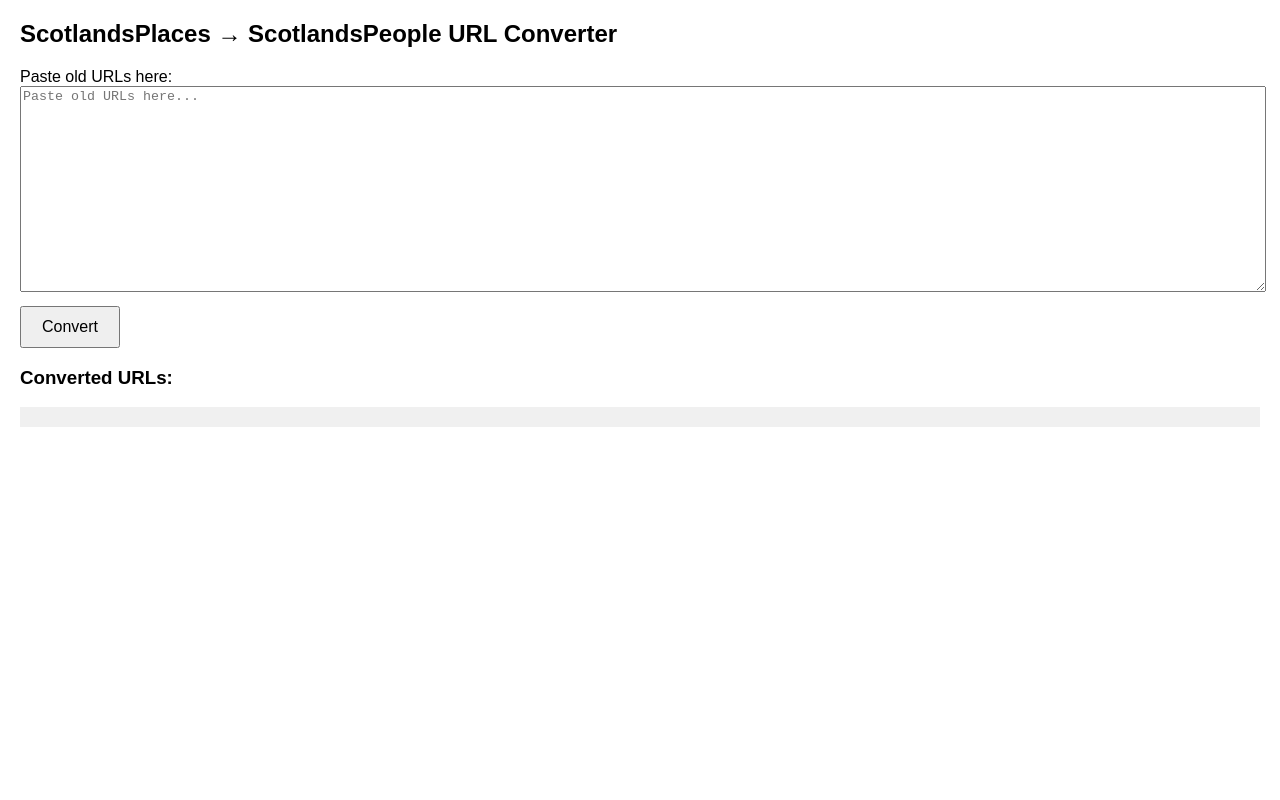
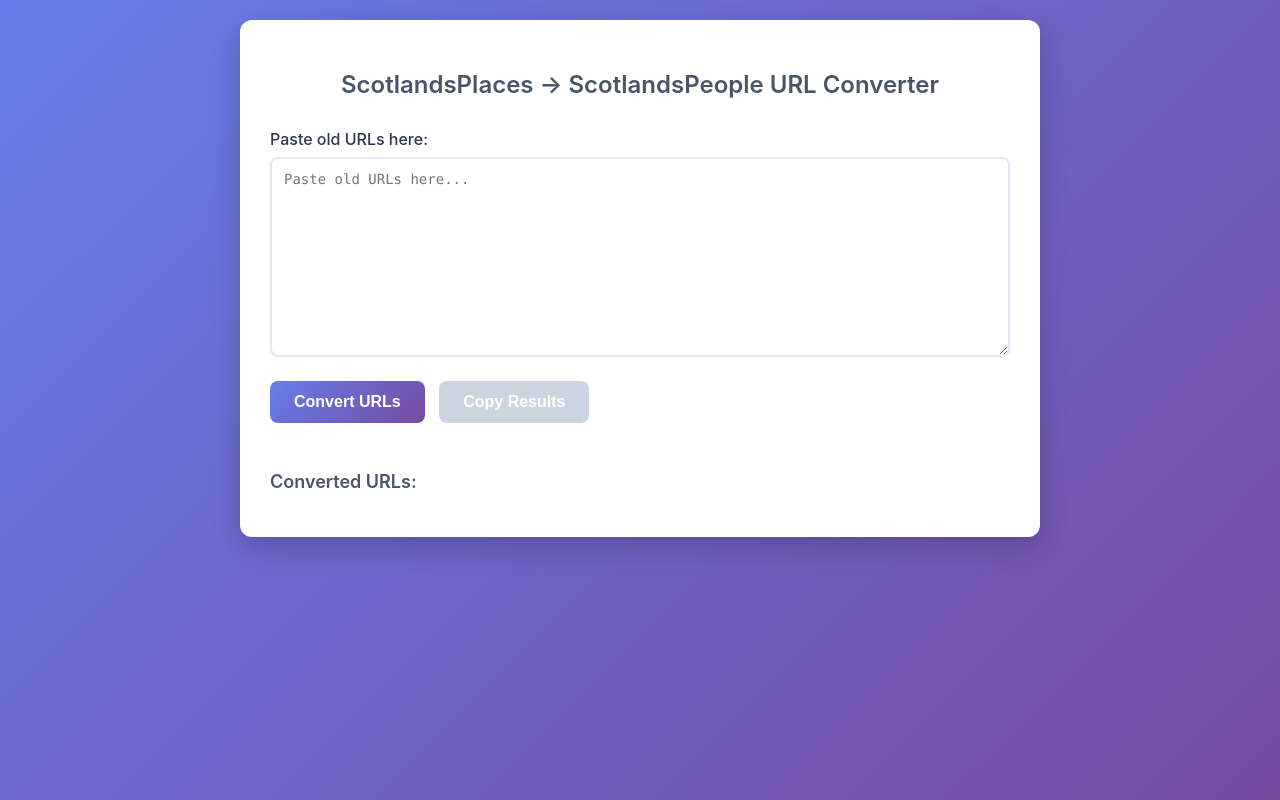
Before and after one commit to dgplacenames/osnb-links, a plain HTML site: page index.html in a window 1280 px wide. Drawn offline with Linux system fonts and the light colour scheme.

Commit message:
Update index.html
Copy button & css

```diff
--- a/index.html
+++ b/index.html
@@ -4,23 +4,148 @@
   <meta charset="UTF-8">
   <title>ScotlandsPlaces URL Converter</title>
   <style>
-    body { font-family: sans-serif; margin: 20px; }
-    textarea { width: 100%; height: 200px; margin-bottom: 10px; }
-    pre { background: #f0f0f0; padding: 10px; white-space: pre-wrap; }
-    button { padding: 10px 20px; font-size: 16px; }
+    * {
+      box-sizing: border-box;
+    }
+
+    body {
+      font-family: -apple-system, BlinkMacSystemFont, 'Segoe UI', Roboto, sans-serif;
+      margin: 0;
+      padding: 20px;
+      background: linear-gradient(135deg, #667eea 0%, #764ba2 100%);
+      min-height: 100vh;
+      color: #333;
+    }
+
+    .container {
+      max-width: 800px;
+      margin: 0 auto;
+      background: white;
+      border-radius: 12px;
+      box-shadow: 0 10px 30px rgba(0,0,0,0.2);
+      padding: 30px;
+    }
+
+    h2 {
+      color: #4a5568;
+      margin-bottom: 30px;
+      font-size: 24px;
+      font-weight: 600;
+      text-align: center;
+    }
+
+    label {
+      display: block;
+      margin-bottom: 8px;
+      font-weight: 500;
+      color: #2d3748;
+    }
+
+    textarea {
+      width: 100%;
+      height: 200px;
+      margin-bottom: 20px;
+      border: 2px solid #e2e8f0;
+      border-radius: 8px;
+      padding: 12px;
+      font-family: 'Monaco', 'Menlo', monospace;
+      font-size: 14px;
+      resize: vertical;
+      transition: border-color 0.3s ease, box-shadow 0.3s ease;
+    }
+
+    textarea:focus {
+      outline: none;
+      border-color: #667eea;
+      box-shadow: 0 0 0 3px rgba(102, 126, 234, 0.1);
+    }
+
+    button {
+      padding: 12px 24px;
+      font-size: 16px;
+      font-weight: 600;
+      background: linear-gradient(135deg, #667eea 0%, #764ba2 100%);
+      color: white;
+      border: none;
+      border-radius: 8px;
+      cursor: pointer;
+      transition: transform 0.2s ease, box-shadow 0.2s ease;
+      margin-bottom: 30px;
+      margin-right: 10px;
+    }
+
+    .copy-btn {
+      background: linear-gradient(135deg, #48bb78 0%, #38a169 100%);
+    }
+
+    .copy-btn:hover {
+      box-shadow: 0 5px 15px rgba(72, 187, 120, 0.4);
+    }
+
+    .copy-btn:disabled {
+      background: #cbd5e0;
+      cursor: not-allowed;
+      transform: none;
+      box-shadow: none;
+    }
+
+    button:hover {
+      transform: translateY(-2px);
+      box-shadow: 0 5px 15px rgba(102, 126, 234, 0.4);
+    }
+
+    button:active {
+      transform: translateY(0);
+    }
+
+    h3 {
+      color: #4a5568;
+      margin-bottom: 15px;
+      font-size: 18px;
+      font-weight: 600;
+    }
+
+    pre {
+      background: #f7fafc;
+      border: 1px solid #e2e8f0;
+      border-radius: 8px;
+      padding: 16px;
+      white-space: pre-wrap;
+      font-family: 'Monaco', 'Menlo', monospace;
+      font-size: 13px;
+      line-height: 1.5;
+      max-height: 400px;
+      overflow-y: auto;
+    }
+
+    pre:empty {
+      display: none;
+    }
+
+    .success-line {
+      color: #38a169;
+    }
+
+    .error-line {
+      color: #e53e3e;
+      font-weight: 500;
+    }
   </style>
 </head>
 <body>
 
-<h2>ScotlandsPlaces → ScotlandsPeople URL Converter</h2>
+<div class="container">
+  <h2>ScotlandsPlaces → ScotlandsPeople URL Converter</h2>
 
-<label for="input">Paste old URLs here:</label>
-<textarea id="input" placeholder="Paste old URLs here..."></textarea>
+  <label for="input">Paste old URLs here:</label>
+  <textarea id="input" placeholder="Paste old URLs here..."></textarea>
 
-<button onclick="convertLinks()">Convert</button>
+  <button onclick="convertLinks()">Convert URLs</button>
+  <button id="copyBtn" class="copy-btn" onclick="copyToClipboard()" disabled>Copy Results</button>
 
-<h3>Converted URLs:</h3>
-<pre id="output"></pre>
+  <h3>Converted URLs:</h3>
+  <pre id="output"></pre>
+</div>
 
 <script>
   // Global REX ID — assumed same for all
@@ -39,11 +164,12 @@
     const input = document.getElementById('input').value.trim();
     const lines = input.split(/\n+/);
     const outputLines = [];
+    const successUrls = [];
 
     lines.forEach(line => {
       const match = line.match(/\/([a-z\-]+)-os-name-books-\d{4}-\d{4}\/\1-volume-(\d+)\/(\d+)/i);
       if (!match) {
-        outputLines.push(`❌ Could not parse: ${line}`);
+        outputLines.push(`<span class="error-line">❌ Could not parse: ${line}</span>`);
         return;
       }
 
@@ -53,15 +179,61 @@
 
       const code = countyMap[county];
       if (!code) {
-        outputLines.push(`❌ No mapping found for county: ${county}`);
+        outputLines.push(`<span class="error-line">❌ No mapping found for county: ${county}</span>`);
         return;
       }
 
       const newUrl = `https://www.scotlandspeople.gov.uk/virtual-volumes/volume-images/volume_data-OS1-${code}-${volume}/${GLOBAL_REX}?image_number=${page}`;
-      outputLines.push(newUrl);
+      outputLines.push(`<span class="success-line">${newUrl}</span>`);
+      successUrls.push(newUrl);
     });
 
-    document.getElementById('output').textContent = outputLines.join('\n');
+    document.getElementById('output').innerHTML = outputLines.join('\n');
+
+    // Enable/disable copy button based on successful conversions
+    const copyBtn = document.getElementById('copyBtn');
+    if (successUrls.length > 0) {
+      copyBtn.disabled = false;
+      copyBtn.textContent = `Copy ${successUrls.length} URL${successUrls.length > 1 ? 's' : ''}`;
+      // Store successful URLs for copying
+      copyBtn.dataset.urls = successUrls.join('\n');
+    } else {
+      copyBtn.disabled = true;
+      copyBtn.textContent = 'Copy Results';
+    }
+  }
+
+  async function copyToClipboard() {
+    const copyBtn = document.getElementById('copyBtn');
+    const urls = copyBtn.dataset.urls;
+
+    if (!urls) return;
+
+    try {
+      await navigator.clipboard.writeText(urls);
+      const originalText = copyBtn.textContent;
+      copyBtn.textContent = '✓ Copied!';
+      copyBtn.style.background = 'linear-gradient(135deg, #38a169 0%, #2f855a 100%)';
+
+      setTimeout(() => {
+        copyBtn.textContent = originalText;
+        copyBtn.style.background = 'linear-gradient(135deg, #48bb78 0%, #38a169 100%)';
+      }, 2000);
+    } catch (err) {
+      // Fallback for older browsers
+      const textArea = document.createElement('textarea');
+      textArea.value = urls;
+      document.body.appendChild(textArea);
+      textArea.select();
+      document.execCommand('copy');
+      document.body.removeChild(textArea);
+
+      const originalText = copyBtn.textContent;
+      copyBtn.textContent = '✓ Copied!';
+      setTimeout(() => {
+        copyBtn.textContent = originalText;
+      }, 2000);
+    }
   }
 </script>
 
```
